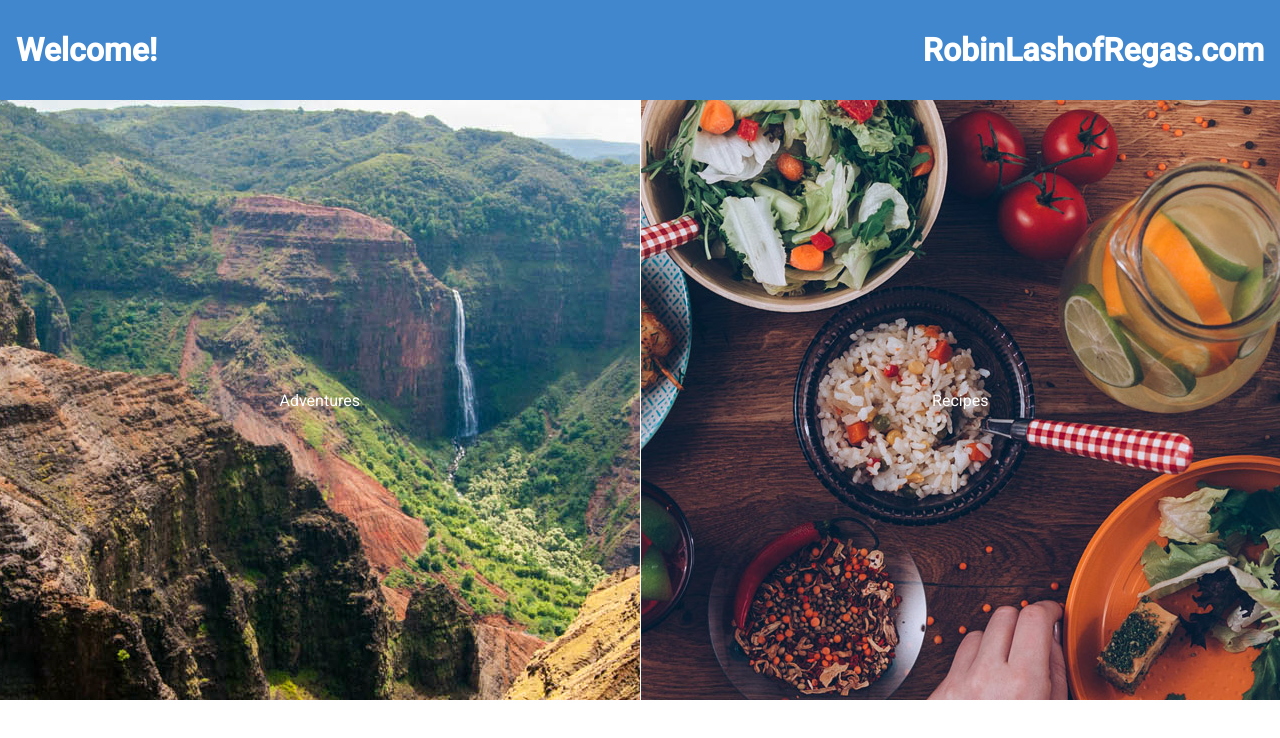
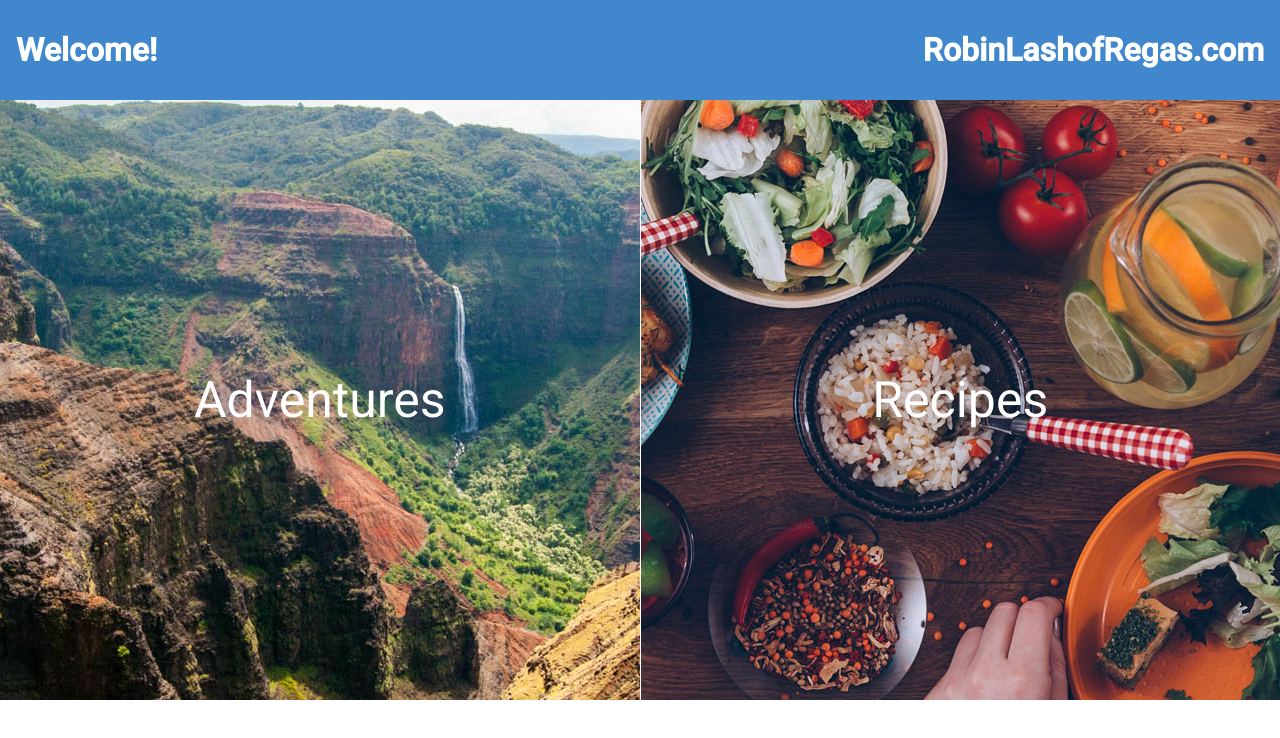
Before and after one commit to RLashofRegas/RobinLashofRegas.com, an Angular app in the folder src/webspa/: page / in a window 1280 px wide. Shown: the top 738 px of the page. Built offline with nearby package versions, Linux system fonts and the light colour scheme.

Commit message:
moved styles around

```diff
--- a/src/webspa/src/app/topic-tiles/topic-tile/topic-tile.component.css
+++ b/src/webspa/src/app/topic-tiles/topic-tile/topic-tile.component.css
@@ -1,7 +1,8 @@
-.container {
+.tile-container {
     position: relative;
     text-align: center;
     color: white;
+    font-size: 50px;
   }
 
   .centered {
@@ -10,7 +11,3 @@
     left: 50%;
     transform: translate(-50%, -50%);
   }
-
-  mat-grid-tile {
-      font-size: 50px
-  }
--- a/src/webspa/src/app/topic-tiles/topic-tile/topic-tile.component.html
+++ b/src/webspa/src/app/topic-tiles/topic-tile/topic-tile.component.html
@@ -1,4 +1,4 @@
-<div class="container">
+<div class="tile-container">
     <img [src]="tile.imgSrc">
     <div class="centered">{{ tile.title }}</div>
 </div>
--- a/src/webspa/src/styles.css
+++ b/src/webspa/src/styles.css
@@ -22,17 +22,5 @@ app-top-bar h1 {
   margin: 0;
 }
 
-.centered {
-  position: relative;
-  top: 50%;
-  left: 50%;
-  transform: translate(-50%, -50%);
-}
-
-.container {
-  position: relative;
-  text-align: center;
-  color: white;
-}
 html, body { height: 100%; }
 body { margin: 0; font-family: Roboto, "Helvetica Neue", sans-serif; }
```
